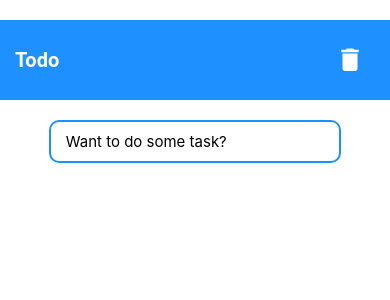
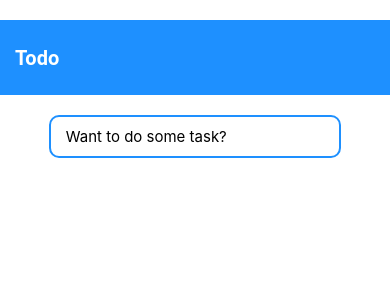
Before and after one commit to shaikhmq20/todo-native-app, a React Native app: screen / in a window 390 px wide. Shown: the top 300 px of the page. Built offline with nearby package versions, Linux system fonts and the light colour scheme.

Commit message:
Adding Deletion of Task

```diff
--- a/app/components/Navbar.js
+++ b/app/components/Navbar.js
@@ -1,24 +1,30 @@
-import { View, Text, StyleSheet, TouchableHighlight } from 'react-native'
-import React from 'react'
+import { View, Text, StyleSheet, TouchableHighlight } from "react-native";
+import React from "react";
 
-import { MaterialCommunityIcons } from '@expo/vector-icons';
+import { MaterialCommunityIcons } from "@expo/vector-icons";
 
-export default function Navbar() {
+export default function Navbar({ selectList, deleteTask }) {
   return (
     <View style={styles.navbar}>
       <Text style={styles.text}>Todo</Text>
-      {<TouchableHighlight style={styles.iconContainer} underlayColor={"#63acf2"} onPress={() => console.log("hello")}>
-        <MaterialCommunityIcons name="delete" size={30} color="white"/>
-      </TouchableHighlight>}
+      {selectList.length !== 0 && (
+        <TouchableHighlight
+          style={styles.iconContainer}
+          underlayColor={"#63acf2"}
+          onPress={() => deleteTask()}
+        >
+          <MaterialCommunityIcons name="delete" size={30} color="white" />
+        </TouchableHighlight>
+      )}
     </View>
-  )
+  );
 }
 
 const styles = StyleSheet.create({
   navbar: {
     backgroundColor: "dodgerblue",
     paddingHorizontal: 15,
-    paddingVertical: 15,
+    height: 75,
     flexDirection: "row",
     alignItems: "center",
   },
@@ -26,11 +32,11 @@ const styles = StyleSheet.create({
     color: "#fff",
     fontFamily: "Roboto",
     fontSize: 20,
-    fontWeight: "600"
+    fontWeight: "600",
   },
   iconContainer: {
     marginLeft: "auto",
-    borderRadius: 50,
-    padding: 10,
-  }
-})
+    borderRadius: 25,
+    padding: 5,
+  },
+});
--- a/app/screens/HomeScreen.js
+++ b/app/screens/HomeScreen.js
@@ -26,9 +26,18 @@ export default function HomeScreen() {
     }
   };
 
+  const deleteTask = () => {
+    const newTasks = [...tasks];
+    const indices = [];
+    for (let item of selectList) indices.push(newTasks.indexOf(item));
+    for (let index of indices) newTasks.splice(index, 1);
+    setselectList([]);
+    settasks(newTasks);
+  };
+
   return (
     <View>
-      <Navbar />
+      <Navbar selectList={selectList} deleteTask={deleteTask} />
       <Input
         task={task}
         tasks={tasks}
```
